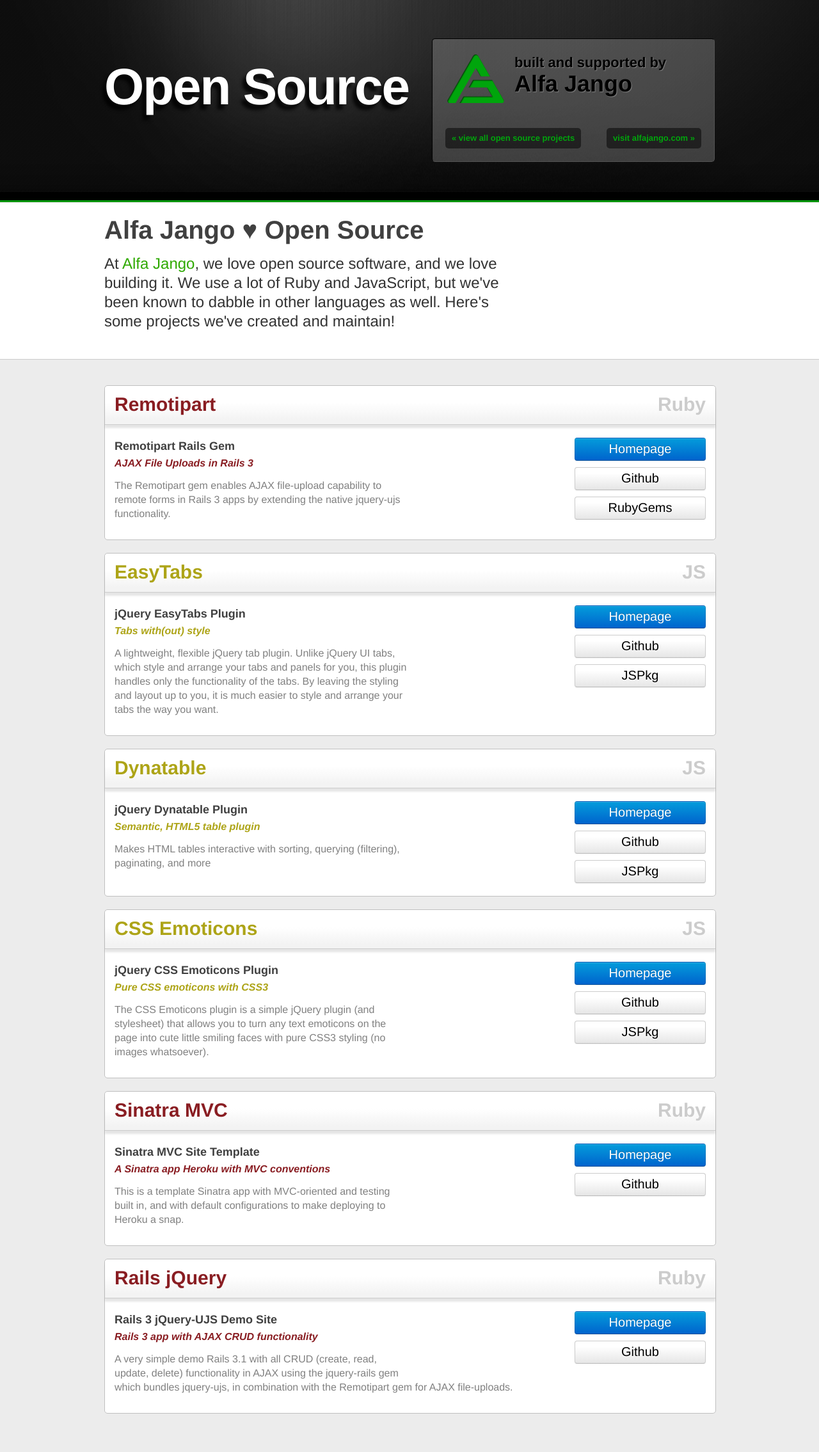
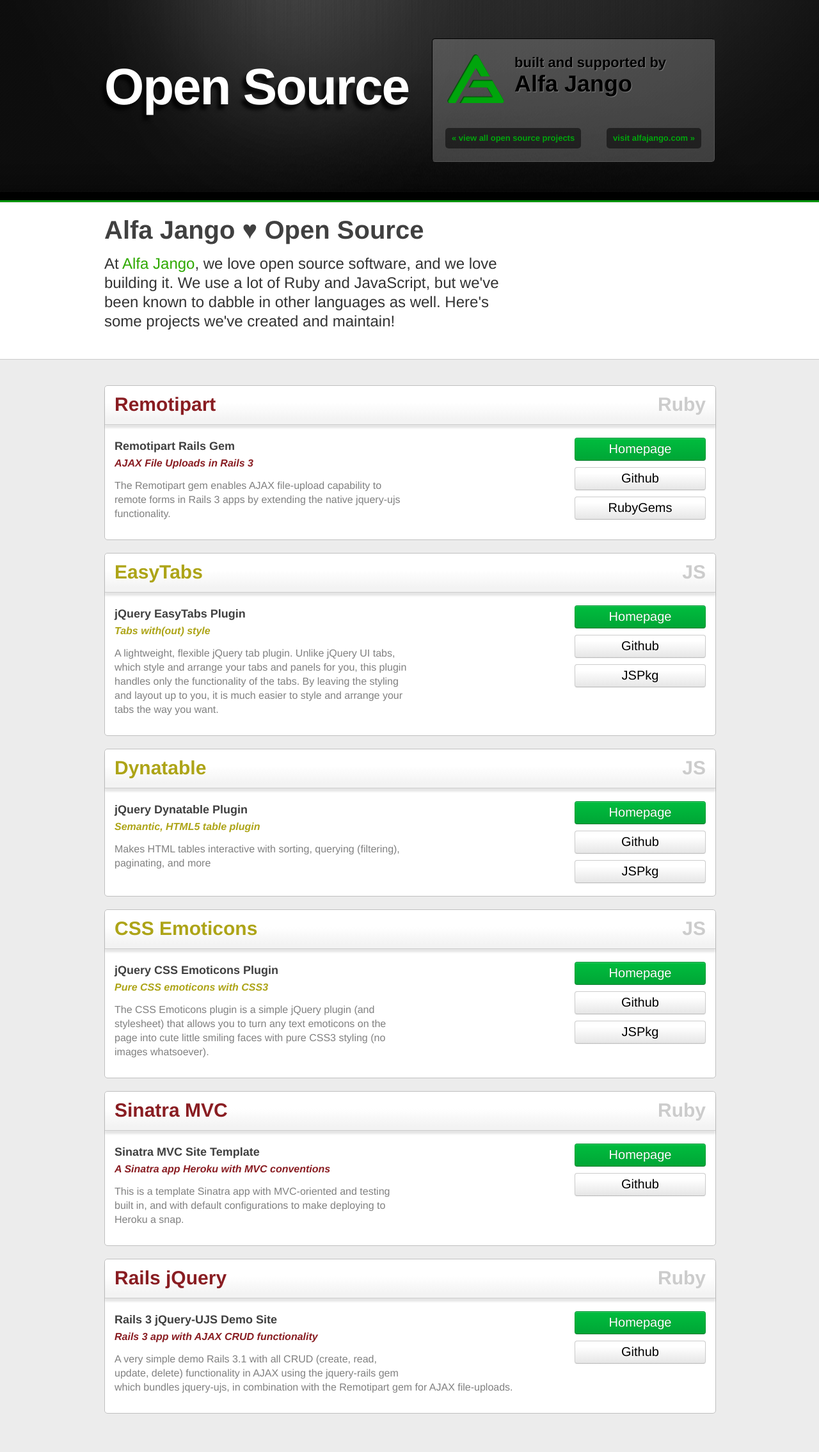
Before and after one commit to alfajango/alfajango.github.com, a Jekyll site: the page built from index.html, in a window 1280 px wide. Shown: the whole page at 64% size. Built offline with Jekyll 4.4.1, drawn with Linux system fonts in a browser that asks for light colours; Markdown is read by kramdown in place of the engine named in the settings; comment, search, counter and statistics services are not loaded.

Commit message:
Made primary buttons green instead of blue

```diff
--- a/css/application.css
+++ b/css/application.css
@@ -113,6 +113,7 @@
 }
 #download-and-share a {
   margin: 15px 15px 0 0;
+  text-align: center;
 }
 
 #headbar h1 {
@@ -497,6 +498,7 @@
     max-width: 100%;
   }
 }
+.btn.primary{color:#ffffff;background-color:#00a636;background-repeat:repeat-x;background-image:-khtml-gradient(linear, left top, left bottom, from(#00bd3e), to(#00a636));background-image:-moz-linear-gradient(top, #00bd3e, #00a636);background-image:-ms-linear-gradient(top, #00bd3e, #00a636);background-image:-webkit-gradient(linear, left top, left bottom, color-stop(0%, #00bd3e), color-stop(100%, #00a636));background-image:-webkit-linear-gradient(top, #00bd3e, #00a636);background-image:-o-linear-gradient(top, #00bd3e, #00a636);background-image:linear-gradient(top, #00bd3e, #00a636);filter:progid:DXImageTransform.Microsoft.gradient(startColorstr='#00a636', endColorstr='#00bd3e', GradientType=0);text-shadow:0 -1px 0 rgba(0, 0, 0, 0.25);border-color:#00bd3e #00a636 #00a135;border-color:rgba(0, 0, 0, 0.1) rgba(0, 0, 0, 0.1) rgba(0, 0, 0, 0.25);}
 
 /* easytabs */
 
```
